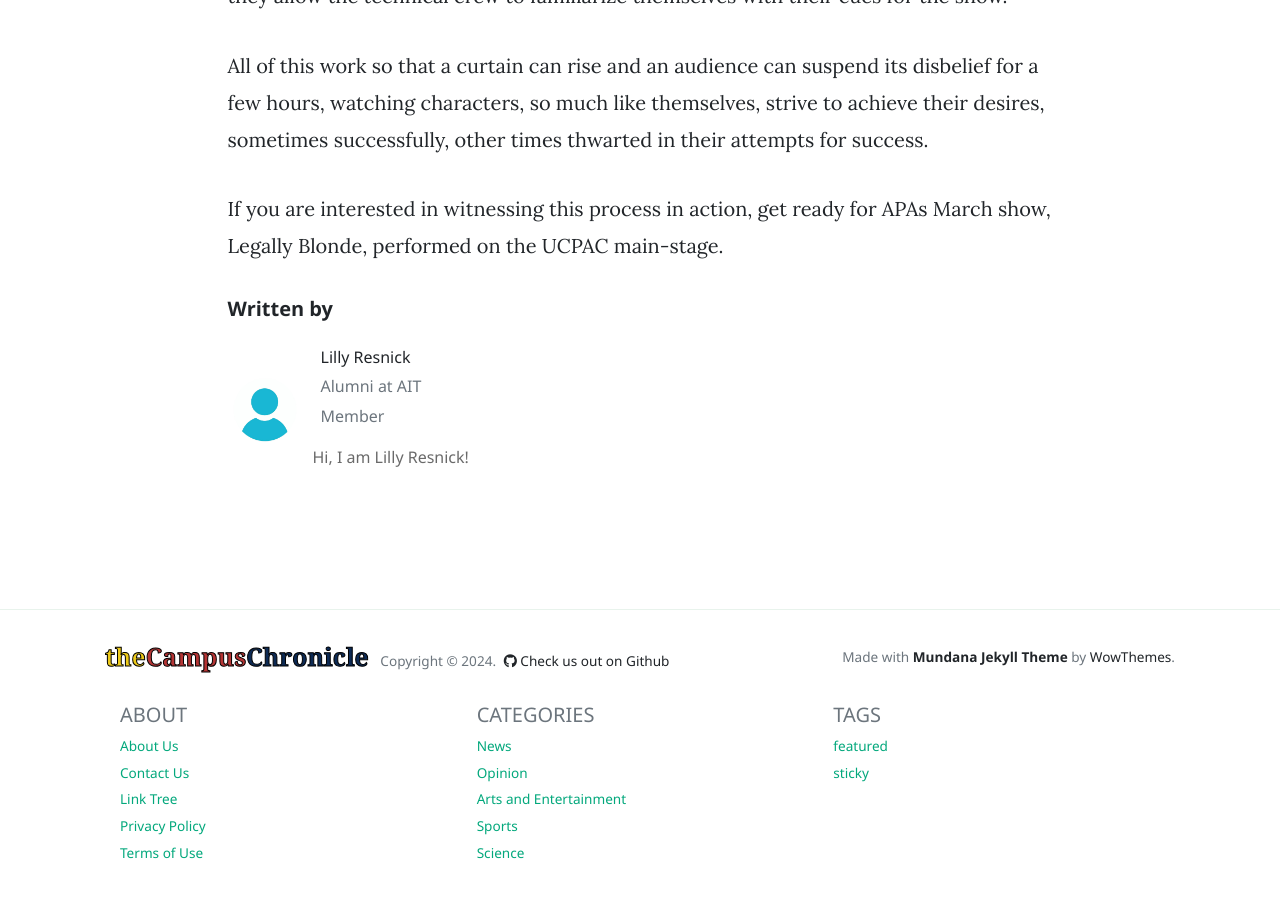
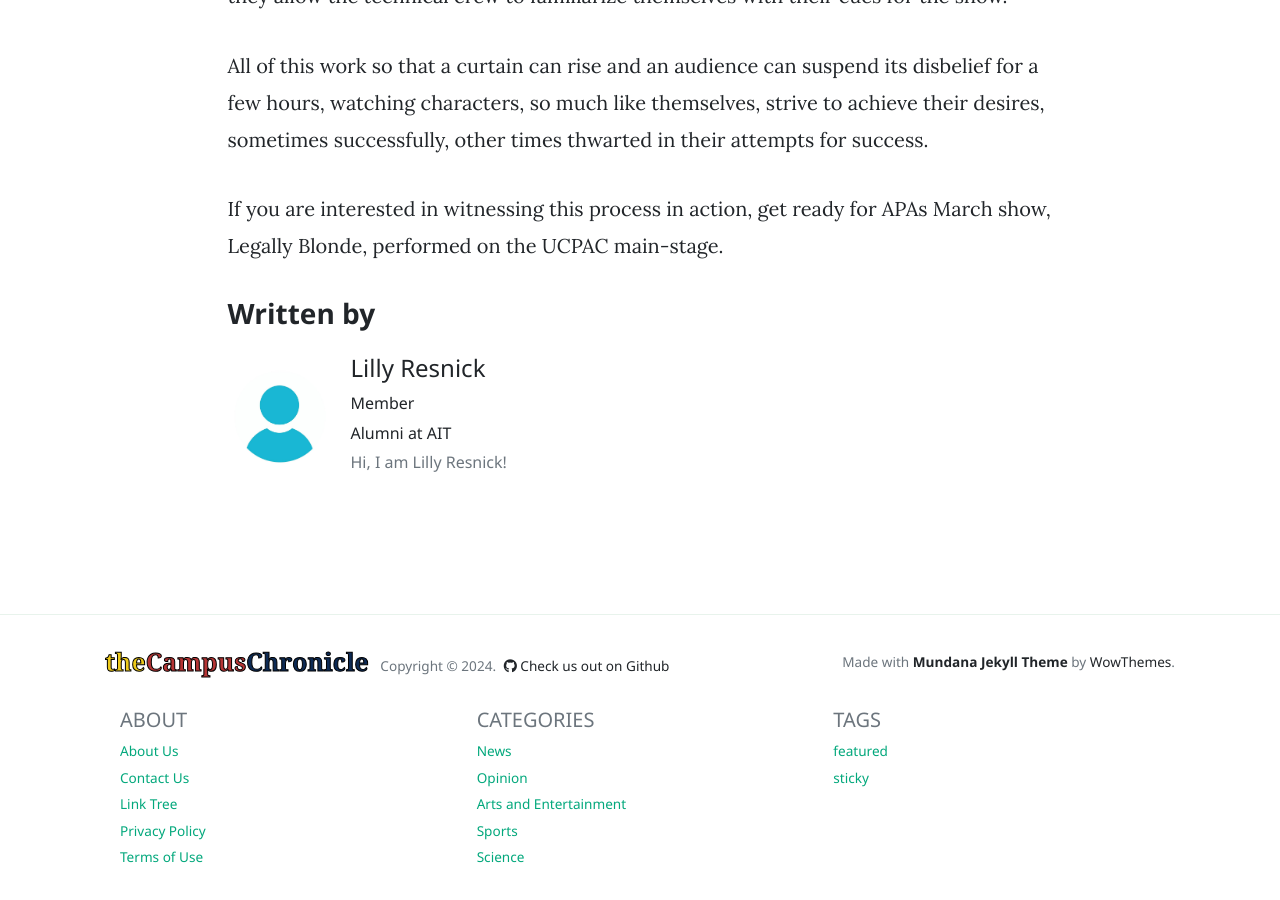
Before and after one commit to The-Campus-Chronicle/website, a Jekyll site: the page built from _posts/2022-03-18-behind-the-curtain-a-sneak-peak-at-the-process-of-bringing-a-play-to-life.md, in a window 1280 px wide and 900 px high, scrolled down 1310 px. Built offline with Jekyll 4.4.1, drawn with Linux system fonts in a browser that asks for light colours; nearby versions of some CDN libraries; comment, search, counter and statistics services are not loaded; grey boxes are pictures that could not be loaded.

Commit message:
update description at bottom of articles

```diff
--- a/_layouts/post.html
+++ b/_layouts/post.html
@@ -96,7 +96,7 @@ layout: default
 			<div class="border p-5 bg-lightblue">
 				<div class="row justify-content-between">
 					<div class="col-md-6 mb-2 mb-md-0">
-						<h5 class="font-weight-bold">Join Newsletter</h5>
+						<h3 class="font-weight-bold">Join Newsletter</h3>
 						 Get the latest news right in your inbox. We never spam!
 					</div>
 					<div class="col-md-6">
@@ -120,20 +120,21 @@ layout: default
 
              <!-- Author Box -->
 
-				<h5 class="font-weight-bold mb-3">Written by</h5>
+				<h3 class="font-weight-bold mb-3">Written by</h3>
 				{% for author in page.author %}
 					{% assign writer = site.authors[author]  %}
 					<div class="d-flex align-items-center mb-3 article-card bg-white rounded">
                         {% if writer.avatar %}
-                        <img class="rounded-circle align-self-center pb-1 pl-1" src="{{site.baseurl}}/{{writer.avatar}}" alt="{{writer.name}}" width="70"/>
+                        <img class="rounded-circle align-self-center pb-1 pl-1" src="{{site.baseurl}}/{{writer.avatar}}" alt="{{writer.name}}" width="100"/>
                         {% endif %}
 						<div class="{% if page.image %} col-md-6 {% else %} col-md-8 {% endif %} pr-0 pr-md-4 pt-1 align-self-center" onclick="redirectToOtherArticles('{{ writer.name }}')">
 							<!-- ... (existing code) ... -->
+							<h4 class="ml-2 mt-1">{{ writer.name }}</h4>
+
 							<p class="ml-2 mt-1">
-							{{ writer.name }}
-							<span class="text-muted d-block mt-1 d-flex">{{ writer.grade }} at {{ writer.school }}</span>
-							<span class="text-muted d-block mt-1 d-flex">{{ writer.role }}</span>
-							<p class="excerpt mt-1">{{ writer.bio }}</p>
+								<span class="d-block mt-1 d-flex">{{ writer.role }}</span>
+								<span class="d-block mt-1 d-flex">{{ writer.grade }} at {{ writer.school }}</span>
+								<span class="text-muted d-block mt-1 d-flex">{{ writer.bio }}</span>
 							</p>
 						</div>
 
```
